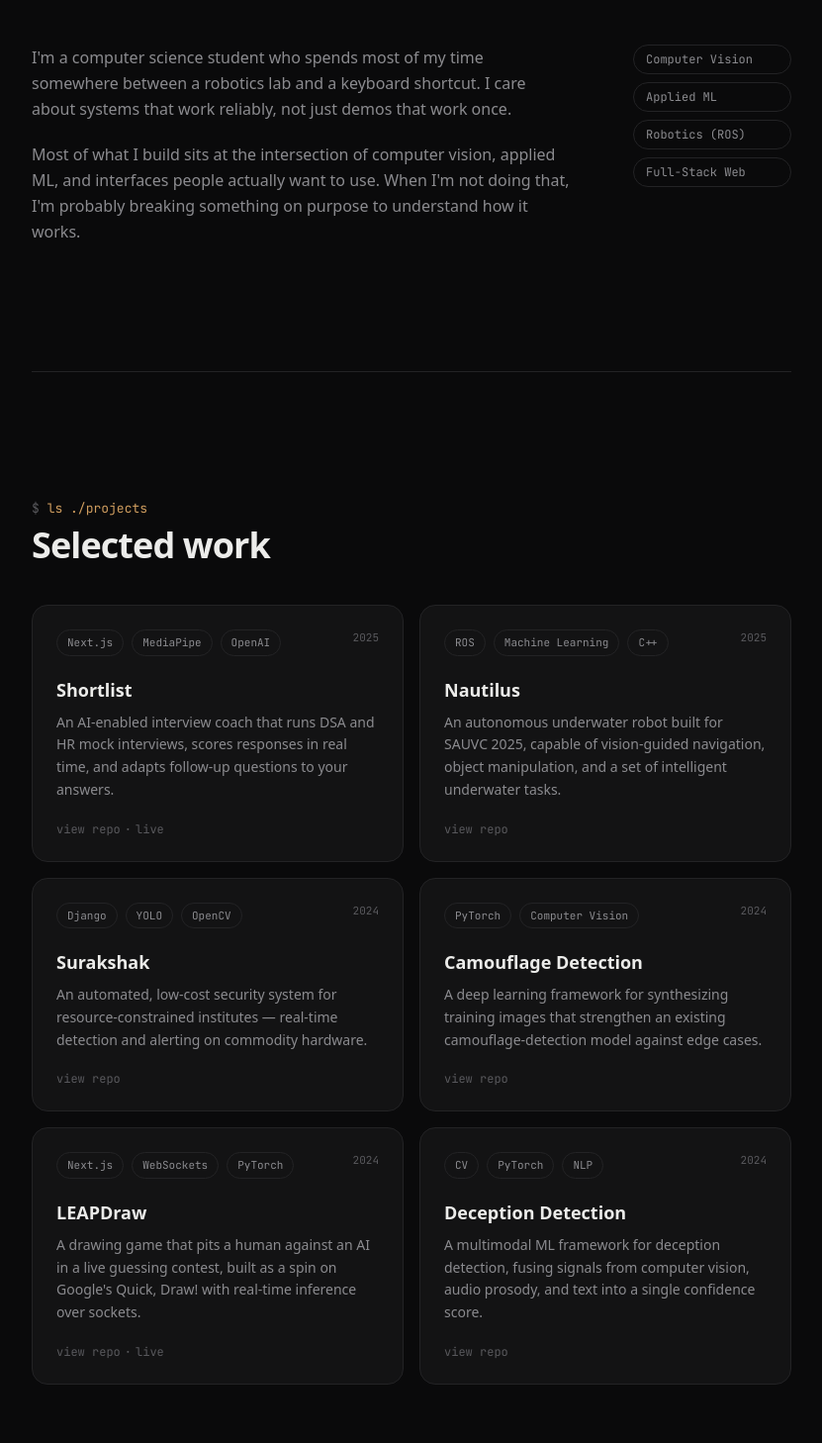
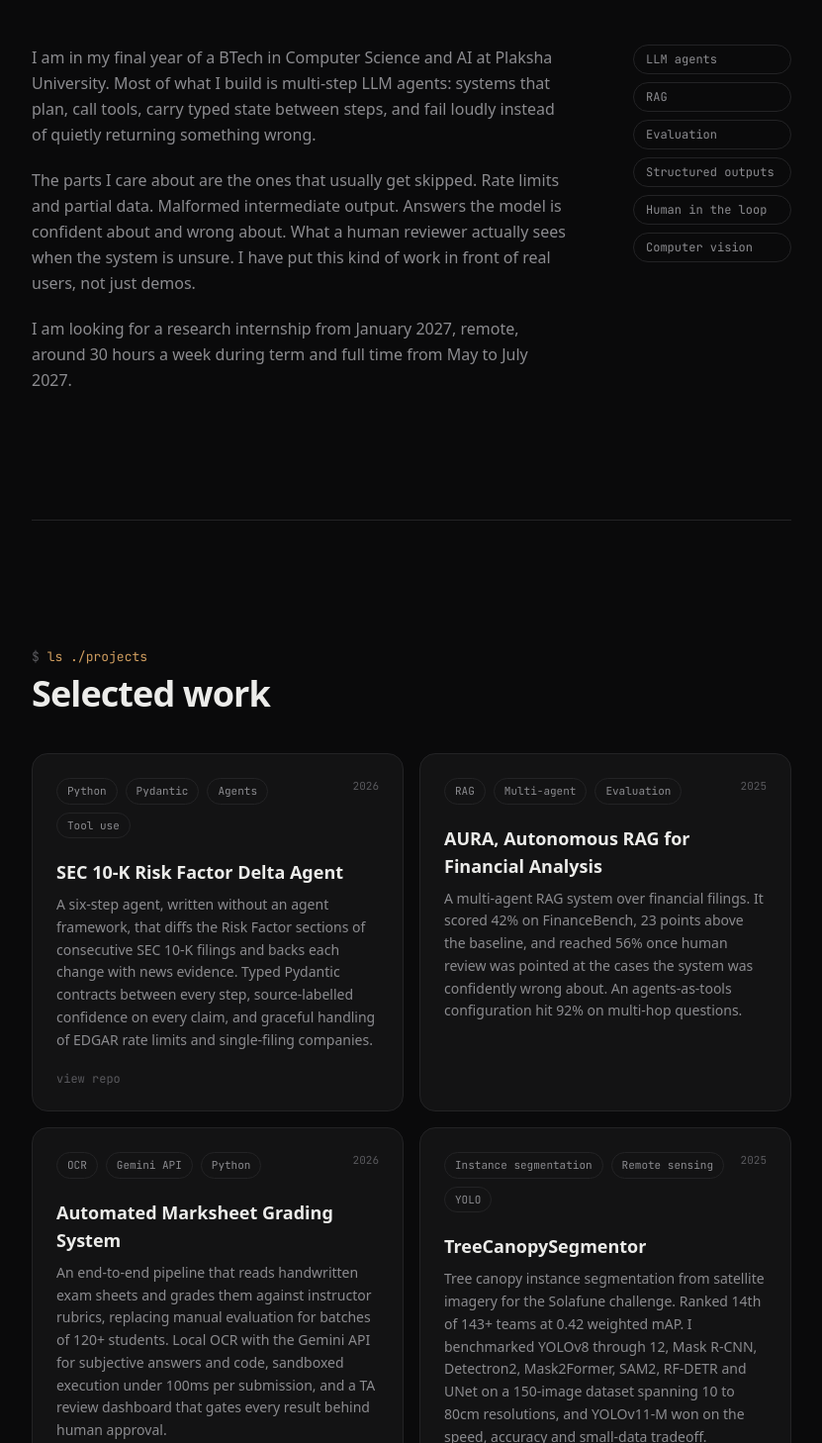
Before and after one commit to vaibhavdabas16/portfolio, a Next.js app: page / in a window 1280 px wide. Shown: the part 992-2450 px from the top of the page at 99% size, without its empty margins (224-1055 px from the left). Built offline with nearby package versions, Linux system fonts and the light colour scheme.

Commit message:
content: replace template placeholders with real profile, projects, experience, skills and highlights

```diff
--- a/src/data/portfolio.ts
+++ b/src/data/portfolio.ts
@@ -1,25 +1,29 @@
 // ─────────────────────────────────────────────────────────────
-// Edit this file with your real information. Nothing else in
-// the app needs to change — every page reads from here.
+// Every section of the site reads from this file. To update the
+// site, edit here. Keep every number in it true and checkable.
 // ─────────────────────────────────────────────────────────────
 
 export const profile = {
-  name: "Jordan Rao",
-  role: "ML Engineer & Full-Stack Developer",
-  tagline: "I build things that see, learn, and ship.",
-  location: "Delhi, India",
-  email: "hello@example.com",
-  resumeUrl: "/resume.pdf",
-  socials: [
-    { label: "GitHub", url: "https://github.com/yourhandle" },
-    { label: "LinkedIn", url: "https://linkedin.com/in/yourhandle" },
-    { label: "Twitter", url: "https://twitter.com/yourhandle" },
+  name: "Vaibhav Dabas",
+  role: "CS & AI undergrad at Plaksha University, building LLM agent systems",
+  tagline: "I build multi-step agents and ship them to real users.",
+  location: "Mohali, India",
+  email: "vaibhav16dabas@gmail.com",
+  resumeUrl: "",
+  socials: [{ label: "GitHub", url: "https://github.com/vaibhavdabas16" }],
+  about: [
+    "I am in my final year of a BTech in Computer Science and AI at Plaksha University. Most of what I build is multi-step LLM agents: systems that plan, call tools, carry typed state between steps, and fail loudly instead of quietly returning something wrong.",
+    "The parts I care about are the ones that usually get skipped. Rate limits and partial data. Malformed intermediate output. Answers the model is confident about and wrong about. What a human reviewer actually sees when the system is unsure. I have put this kind of work in front of real users, not just demos.",
+    "I am looking for a research internship from January 2027, remote, around 30 hours a week during term and full time from May to July 2027.",
   ],
-  about: [
-    "I'm a computer science student who spends most of my time somewhere between a robotics lab and a keyboard shortcut. I care about systems that work reliably, not just demos that work once.",
-    "Most of what I build sits at the intersection of computer vision, applied ML, and interfaces people actually want to use. When I'm not doing that, I'm probably breaking something on purpose to understand how it works.",
+  focus: [
+    "LLM agents",
+    "RAG",
+    "Evaluation",
+    "Structured outputs",
+    "Human in the loop",
+    "Computer vision",
   ],
-  focus: ["Computer Vision", "Applied ML", "Robotics (ROS)", "Full-Stack Web"],
 };
 
 export type Project = {
@@ -35,62 +39,60 @@ export type Project = {
 
 export const projects: Project[] = [
   {
-    slug: "shortlist",
-    name: "Shortlist",
+    slug: "sec-risk-delta",
+    name: "SEC 10-K Risk Factor Delta Agent",
     description:
-      "An AI-enabled interview coach that runs DSA and HR mock interviews, scores responses in real time, and adapts follow-up questions to your answers.",
-    tags: ["Next.js", "MediaPipe", "OpenAI"],
-    year: "2025",
-    link: "#",
-    repo: "#",
+      "A six-step agent, written without an agent framework, that diffs the Risk Factor sections of consecutive SEC 10-K filings and backs each change with news evidence. Typed Pydantic contracts between every step, source-labelled confidence on every claim, and graceful handling of EDGAR rate limits and single-filing companies.",
+    tags: ["Python", "Pydantic", "Agents", "Tool use"],
+    year: "2026",
+    repo: "https://github.com/vaibhavdabas16/sec-risk-deltaagent",
     featured: true,
   },
   {
-    slug: "nautilus",
-    name: "Nautilus",
+    slug: "aura",
+    name: "AURA, Autonomous RAG for Financial Analysis",
     description:
-      "An autonomous underwater robot built for SAUVC 2025, capable of vision-guided navigation, object manipulation, and a set of intelligent underwater tasks.",
-    tags: ["ROS", "Machine Learning", "C++"],
+      "A multi-agent RAG system over financial filings. It scored 42% on FinanceBench, 23 points above the baseline, and reached 56% once human review was pointed at the cases the system was confidently wrong about. An agents-as-tools configuration hit 92% on multi-hop questions.",
+    tags: ["RAG", "Multi-agent", "Evaluation"],
     year: "2025",
-    repo: "#",
     featured: true,
   },
   {
-    slug: "surakshak",
-    name: "Surakshak",
+    slug: "marksheet-grading",
+    name: "Automated Marksheet Grading System",
     description:
-      "An automated, low-cost security system for resource-constrained institutes — real-time detection and alerting on commodity hardware.",
-    tags: ["Django", "YOLO", "OpenCV"],
-    year: "2024",
-    repo: "#",
+      "An end-to-end pipeline that reads handwritten exam sheets and grades them against instructor rubrics, replacing manual evaluation for batches of 120+ students. Local OCR with the Gemini API for subjective answers and code, sandboxed execution under 100ms per submission, and a TA review dashboard that gates every result behind human approval.",
+    tags: ["OCR", "Gemini API", "Python"],
+    year: "2026",
+    repo: "https://github.com/vaibhavdabas16/Automated-Marksheet-Grading-System",
   },
   {
-    slug: "camouflage-detection",
-    name: "Camouflage Detection",
+    slug: "tree-canopy",
+    name: "TreeCanopySegmentor",
     description:
-      "A deep learning framework for synthesizing training images that strengthen an existing camouflage-detection model against edge cases.",
-    tags: ["PyTorch", "Computer Vision"],
-    year: "2024",
-    repo: "#",
+      "Tree canopy instance segmentation from satellite imagery for the Solafune challenge. Ranked 14th of 143+ teams at 0.42 weighted mAP. I benchmarked YOLOv8 through 12, Mask R-CNN, Detectron2, Mask2Former, SAM2, RF-DETR and UNet on a 150-image dataset spanning 10 to 80cm resolutions, and YOLOv11-M won on the speed, accuracy and small-data tradeoff.",
+    tags: ["Instance segmentation", "Remote sensing", "YOLO"],
+    year: "2025",
+    repo: "https://github.com/vaibhavdabas16/TreeCanopySegmentor",
   },
   {
-    slug: "leapdraw",
-    name: "LEAPDraw",
+    slug: "tweet-ai",
+    name: "Tweet-AI",
     description:
-      "A drawing game that pits a human against an AI in a live guessing contest, built as a spin on Google's Quick, Draw! with real-time inference over sockets.",
-    tags: ["Next.js", "WebSockets", "PyTorch"],
-    year: "2024",
-    link: "#",
-    repo: "#",
+      "An AI tweet refinement product built on Next.js, Prisma and PostgreSQL. 50+ active users in the first month, a 35% lift in engagement and 45% ten-day retention, all of it driven by iterating on prompts against live user feedback rather than offline guesses.",
+    tags: ["Next.js", "Prisma", "PostgreSQL"],
+    year: "2025",
+    link: "https://tweet-ai-vaibhav.vercel.app/",
+    repo: "https://github.com/vaibhavdabas16/tweet-ai",
   },
   {
-    slug: "deception-detection",
-    name: "Deception Detection",
+    slug: "drowsiness-detection",
+    name: "Drowsiness Detection with Occlusion",
     description:
-      "A multimodal ML framework for deception detection, fusing signals from computer vision, audio prosody, and text into a single confidence score.",
-    tags: ["CV", "PyTorch", "NLP"],
-    year: "2024",
-    repo: "#",
+      "A lightweight drowsiness detection model built for the occlusion cases that clean-benchmark models quietly ignore: glasses, hands, partial faces, bad angles.",
+    tags: ["Computer vision", "Robustness"],
+    year: "2025",
+    repo: "https://github.com/vaibhavdabas16/Drowsiness-Detection-with-Occlusion",
   },
 ];
 
@@ -104,61 +106,97 @@ export type Experience = {
 
 export const experience: Experience[] = [
   {
-    role: "ML Engineer Intern",
-    org: "Example Robotics Co.",
-    period: "May 2025 — Aug 2025",
+    role: "Technology Developer Intern",
+    org: "Barclays, Pune",
+    period: "Jun 2026 – Jul 2026",
     description:
-      "Built and shipped a perception pipeline for real-time object tracking, cutting inference latency by 40% and taking the model from notebook to production.",
-    tags: ["PyTorch", "ONNX", "ROS"],
+      "Built a synthetic data generation pipeline in React and Python that removed the production-data dependency from application testing. Shipped an Angular feature-toggle framework and a .NET API to production on a platform serving around 5 million clients, adopted platform wide. Also found and fixed a route guard vulnerability on a live production app.",
+    tags: ["React", "Python", "Angular", ".NET"],
   },
   {
-    role: "Full-Stack Developer",
-    org: "Campus Product Studio",
-    period: "Jan 2025 — Apr 2025",
+    role: "Emergent Ventures Grantee",
+    org: "Mercatus Center",
+    period: "Jul 2025",
     description:
-      "Led a team of four to design and ship a student-facing web platform used by 2,000+ users, from data model to deploy.",
-    tags: ["Next.js", "PostgreSQL"],
-  },
-  {
-    role: "Research Assistant",
-    org: "University CV Lab",
-    period: "Aug 2024 — Dec 2024",
-    description:
-      "Contributed to a published framework for low-resource camouflage detection, focused on synthetic data generation and evaluation.",
-    tags: ["Computer Vision", "Python"],
+      "Awarded a $15,000 Emergent Ventures grant for project ideation and development.",
+    tags: ["Grant"],
   },
 ];
 
 export type SkillGroup = { label: string; items: string[] };
 
 export const skills: SkillGroup[] = [
-  { label: "languages", items: ["Python", "TypeScript", "C++"] },
-  { label: "ml", items: ["PyTorch", "OpenCV", "scikit-learn"] },
-  { label: "web", items: ["Next.js", "React", "PostgreSQL"] },
-  { label: "tooling", items: ["Git", "Docker", "Figma"] },
+  {
+    label: "languages",
+    items: ["Python", "TypeScript", "JavaScript", "C/C++", "SQL"],
+  },
+  {
+    label: "ai systems",
+    items: [
+      "Multi-step agent design",
+      "RAG",
+      "Tool calling",
+      "Structured outputs",
+      "Evals",
+      "Prompt iteration",
+      "OCR",
+      "Human in the loop",
+      "Confidence labelling",
+    ],
+  },
+  {
+    label: "apis & frameworks",
+    items: [
+      "OpenAI API",
+      "Gemini API",
+      "LangChain",
+      "LangGraph",
+      "Pydantic",
+      "Tavily",
+    ],
+  },
+  {
+    label: "ml",
+    items: ["NumPy", "Pandas", "CNNs", "LSTMs", "YOLO", "Detectron2"],
+  },
+  {
+    label: "web",
+    items: ["Next.js", "React", "Node.js", "PostgreSQL", "Prisma", "MongoDB"],
+  },
+  { label: "tooling", items: ["Git", "Docker", "pytest", "Figma"] },
 ];
 
 export type Highlight = { value: string; label: string; note: string };
 
 export const highlights: Highlight[] = [
   {
-    value: "1st",
-    label: "Placeholder award",
-    note: "Swap these four entries for real, checkable achievements.",
+    value: "$15,000",
+    label: "Emergent Ventures grant",
+    note: "Awarded July 2025 for project ideation and development.",
   },
   {
-    value: "10k+",
-    label: "Placeholder reach",
-    note: "Keep the value short so it stays on one line.",
+    value: "#14 / 143+",
+    label: "Solafune segmentation challenge",
+    note: "0.42 weighted mAP on tree canopy instance segmentation, roughly 0.02 off the top ten.",
   },
   {
-    value: "3x",
-    label: "Placeholder improvement",
-    note: "A number with context beats an adjective.",
+    value: "+23 pts",
+    label: "over the FinanceBench baseline",
+    note: "AURA reached 42%, and 56% once human review was aimed at confidently wrong answers.",
   },
   {
-    value: "2024",
-    label: "Placeholder milestone",
-    note: "Anything a reader can verify in under a minute.",
+    value: "~5M",
+    label: "clients on the Barclays platform",
+    note: "Shipped a feature-toggle framework and .NET API that were adopted platform wide.",
+  },
+  {
+    value: "3rd",
+    label: "Entrepreneurial Challenge Cup 2026",
+    note: "Plaksha University.",
+  },
+  {
+    value: "2nd",
+    label: "Plaksha University hackathon",
+    note: "Out of 100+ participants.",
   },
 ];
```
